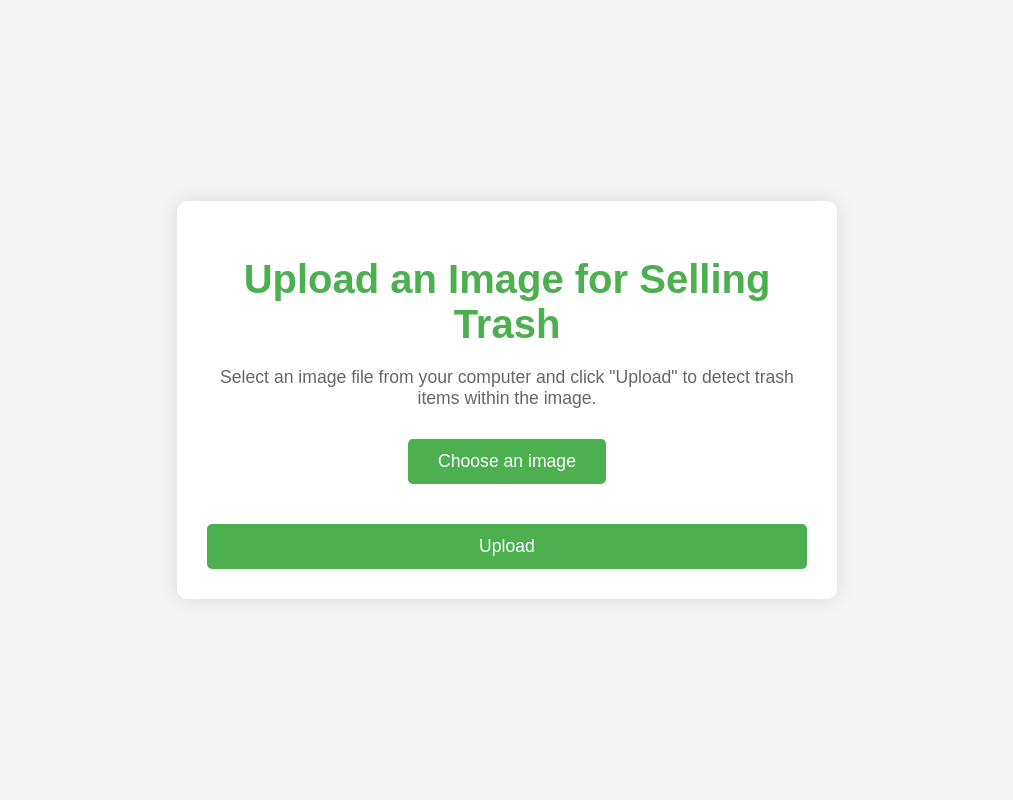
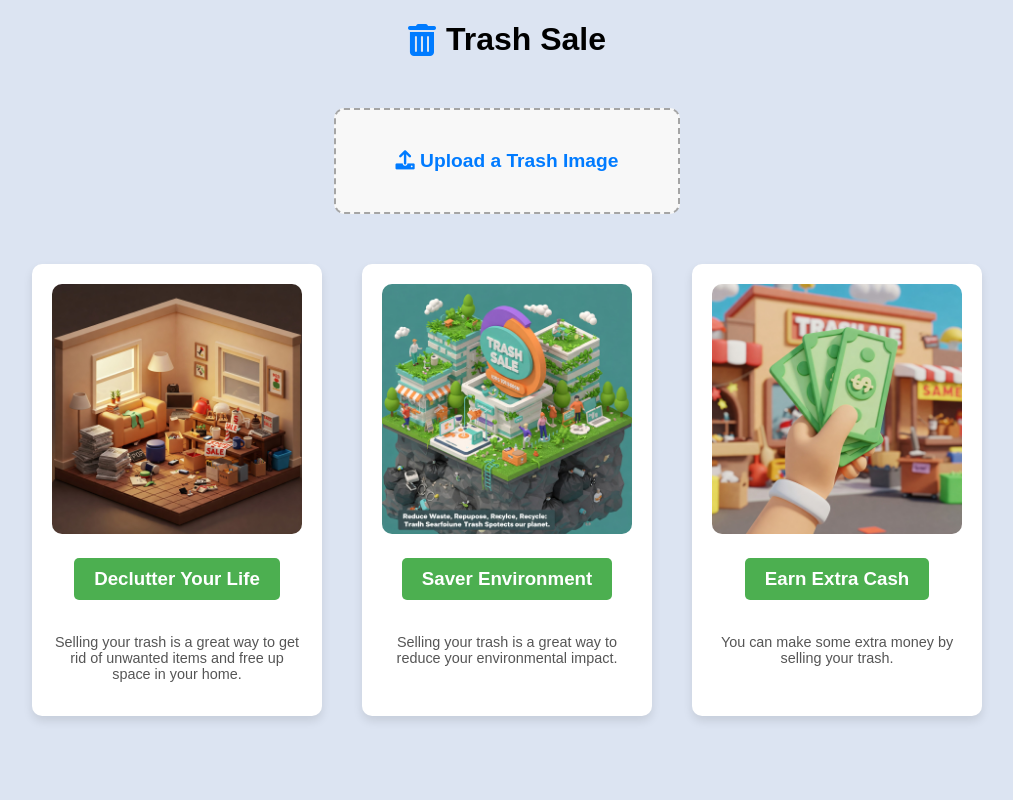
Before and after one commit to Sanyam-jain30/Trash-Seller, a Flask app: page / in a window 1280 px wide. Shown: the whole page, without its empty margins (133-1146 px from the left). Run offline with Flask 3, Linux system fonts and the light colour scheme.

Commit message:
Version 2.0 - design update

```diff
--- a/static/styles.css
+++ b/static/styles.css
@@ -1,193 +1,183 @@
-/* General page styling */
+/* General Styling */
 body {
     font-family: 'Arial', sans-serif;
-    background-color: #f4f4f4;
+    background-color: #dce4f2;
     color: #333;
     margin: 0;
     padding: 0;
     display: flex;
     justify-content: center;
     align-items: center;
-    min-height: 100vh;
+    flex-direction: column;
 }
 
+/* Container */
 .container {
-    width: 90%;
-    max-width: 600px;
-    background-color: #fff;
-    padding: 30px;
-    box-shadow: 0 0 20px rgba(0, 0, 0, 0.1);
-    border-radius: 10px;
     text-align: center;
 }
 
-h1 {
-    font-size: 2.5rem;
-    color: #4CAF50;
-    margin-bottom: 20px;
+/* Header */
+header h1 {
+    font-size: 2rem;
+    color: #000;
+    font-weight: bold;
+    display: flex;
+    align-items: center;
+    justify-content: center;
 }
 
-/* Header */
-h2 {
-    text-align: center;
-    color: #4CAF50;
-    font-size: 2rem;
+header h1 i {
+    color: #007bff;
+    margin-right: 10px;
 }
 
-/* Table Styling */
+/* Upload Section */
+.upload-label {
+    display: block;
+    font-weight: bold;
+    cursor: pointer;
+    color: #007bff;
+    text-align: center;
+    width: max-content;
+    font-size: 1.2rem;
+    padding: 40px 60px;
+    text-align: center;
+    border: 2px dashed #00000055;
+    border-radius: 10px;
+    background-color: #f8f8f8;
+    cursor: pointer;
+    margin: 50px auto;
+}
+
+.upload-label:hover {
+    border-color: #007bff; /* Change color on hover */
+}
+
+input[type="file"] {
+    display: none;
+}
+
+/* Features Section */
+.features {
+    display: flex;
+    justify-content: center;
+    flex-wrap: wrap;
+    gap: 40px;
+    margin: 20px 0;
+}
+
+.feature-card {
+    background: white;
+    padding: 20px;
+    border-radius: 10px;
+    text-align: center;
+    width: 250px;
+    box-shadow: 0 5px 10px rgba(0, 0, 0, 0.1);
+}
+
+.feature-card img {
+    width: 100%;
+    border-radius: 10px;
+}
+
+.feature-card h3 a {
+    color: #1a1a1a;
+    font-weight: bold;
+    text-decoration: none;
+}
+
+.feature-card h3 a:hover {
+    color: #007bff;
+}
+
+.feature-card p {
+    font-size: 0.9rem;
+    color: #555;
+}
+
+
+.result-container {
+    width: 80%;
+    margin: 30px auto;
+    background: white;
+    padding: 20px;
+    border-radius: 10px;
+    box-shadow: 0px 4px 10px rgba(0, 0, 0, 0.1);
+    text-align: center;
+}
+
+h2 {
+    color: #4CAF50;
+    display: flex;
+    align-items: center;
+    justify-content: center;
+}
+
+h2 img {
+    width: 30px;
+    margin-right: 10px;
+}
+
+.image-container {
+    margin: 20px 0;
+    text-align: center;
+}
+
+.image-container img {
+    max-height: 400px;
+    max-width: 500px;
+    border-radius: 10px;
+    border: 2px solid #4CAF50;
+}
+
 table {
     width: 100%;
     border-collapse: collapse;
-    margin-top: 30px;
-    font-size: 1rem;
-    text-align: left;
+    margin-top: 20px;
+    background: #ffffff;
+    border-radius: 10px;
+    overflow: hidden;
 }
 
 th, td {
-    padding: 12px 15px;
+    padding: 10px;
     border: 1px solid #ddd;
     text-align: center;
 }
 
 th {
-    background-color: #4CAF50;
+    background: #4CAF50;
     color: white;
-    font-weight: bold;
 }
 
-td {
-    background-color: #f9f9f9;
+tr:nth-child(even) {
+    background: #f9f9f9;
 }
 
-/* Hover effects on table rows */
-tr:hover {
-    background-color: #f1f1f1;
+h3 {
+    color: #333;
+    margin-top: 20px;
+    background: #4CAF50;
+    display: inline-block;
+    padding: 10px 20px;
+    border-radius: 5px;
+    color: white;
 }
 
-/* Price styling */
-h3 {
-    font-size: 1.5rem;
-    text-align: center;
-    margin-top: 20px;
-    color: #333;
-    font-weight: 600;
-}
-
-h4 {
-    text-align: center;
-    font-size: 1.2rem;
-    color: #444;
-}
-
-/* Image Styling */
-.image-container {
-    text-align: center;
-    margin-top: 30px;
-}
-
-img {
-    max-width: 100%;
-    border-radius: 10px;
-    box-shadow: 0 0 10px rgba(0, 0, 0, 0.1);
-}
-
-/* Button Styling (if you plan on adding one) */
-button {
-    background-color: #4CAF50;
-    color: white;
-    padding: 10px 20px;
-    border: none;
-    border-radius: 5px;
-    cursor: pointer;
-    font-size: 1rem;
+.button-container {
     margin-top: 20px;
 }
 
-button:hover {
-    background-color: #45a049;
+.button {
+    text-decoration: none;
+    background: #4CAF50;
+    color: white;
+    padding: 10px 15px;
+    border-radius: 5px;
+    font-weight: bold;
+    transition: 0.3s;
 }
 
-.description {
-    font-size: 1.1rem;
-    color: #666;
-    margin-bottom: 30px;
+.button:hover {
+    background: #45a049;
 }
-
-/* Form Styling */
-.upload-form {
-    display: flex;
-    flex-direction: column;
-    align-items: center;
-}
-
-/* Custom File Input */
-.custom-file-input {
-    position: relative;
-    margin-bottom: 20px;
-}
-
-.custom-file-input input[type="file"] {
-    display: none; /* Hide default file input */
-}
-
-.custom-file-input label {
-    background-color: #4CAF50;
-    color: white;
-    padding: 12px 30px;
-    border-radius: 5px;
-    cursor: pointer;
-    font-size: 1.1rem;
-    display: inline-block;
-    transition: background-color 0.3s ease;
-}
-
-.custom-file-input label:hover {
-    background-color: #45a049;
-}
-
-.custom-file-input label:active {
-    background-color: #388e3c;
-}
-
-/* Button Styling */
-.upload-form button {
-    background-color: #4CAF50;
-    color: white;
-    padding: 12px 30px;
-    border: none;
-    border-radius: 5px;
-    cursor: pointer;
-    font-size: 1.1rem;
-    width: 100%;
-}
-
-.upload-form button:hover {
-    background-color: #45a049;
-}
-
-.upload-form input[type="file"]:focus,
-.upload-form button:focus {
-    outline: none;
-    box-shadow: 0 0 5px rgba(0, 0, 0, 0.1);
-}
-
-/* Responsive design for smaller screens */
-@media (max-width: 768px) {
-    .container {
-        width: 90%;
-        padding: 20px;
-    }
-
-    h1 {
-        font-size: 2rem;
-    }
-
-    .description {
-        font-size: 1rem;
-    }
-
-    .upload-form button {
-        font-size: 1rem;
-        padding: 10px 20px;
-    }
-}
--- a/templates/index.html
+++ b/templates/index.html
@@ -3,22 +3,43 @@
 <head>
     <meta charset="UTF-8">
     <meta name="viewport" content="width=device-width, initial-scale=1.0">
-    <title>Upload Image</title>
+    <title>Trash Sale</title>
     <link rel="stylesheet" type="text/css" href="{{ url_for('static', filename='styles.css') }}">
+    <link rel="stylesheet" href="https://cdnjs.cloudflare.com/ajax/libs/font-awesome/6.0.0/css/all.min.css">
 </head>
 <body>
     <div class="container">
-        <h1>Upload an Image for Selling Trash</h1>
-        <p class="description">Select an image file from your computer and click "Upload" to detect trash items within the image.</p>
+        <!-- Header -->
+        <header>
+            <h1><i class="fas fa-trash-alt"></i> Trash Sale</h1>
+        </header>
 
-        <!-- Image upload form -->
-        <form action="/upload" method="POST" enctype="multipart/form-data" class="upload-form">
-            <div class="custom-file-input">
-                <input type="file" name="image" id="fileInput" accept="image/*" required>
-                <label for="fileInput">Choose an image</label>
+        <!-- Drag & Drop Image Upload -->
+        <form action="/upload" method="post" enctype="multipart/form-data">
+            <label class="upload-label">
+                <i class="fas fa-upload"></i> Upload a Trash Image
+                <input type="file" name="image" id="file-input" accept="image/*" onchange="this.form.submit()">
+            </label>
+        </form>
+
+        <!-- Feature Cards Section -->
+        <div class="features">
+            <div class="feature-card">
+                <img src="{{ url_for('static', filename='assets/declutter.jpg') }}" alt="Declutter">
+                <h3>Declutter Your Life</h3>
+                <p>Selling your trash is a great way to get rid of unwanted items and free up space in your home.</p>
             </div>
-            <button type="submit">Upload</button>
-        </form>
+            <div class="feature-card">
+                <img src="{{ url_for('static', filename='assets/save_environment.jpg') }}" alt="Save Environment">
+                <h3>Saver Environment</h3>
+                <p>Selling your trash is a great way to reduce your environmental impact.</p>
+            </div>
+            <div class="feature-card">
+                <img src="{{ url_for('static', filename='assets/earn_cash.jpg') }}" alt="Earn Cash">
+                <h3>Earn Extra Cash</h3>
+                <p>You can make some extra money by selling your trash.</p>
+            </div>
+        </div>
     </div>
 </body>
 </html>
```
Also changed, not shown: templates/results.html (+8 -5 lines), static/assets/declutter.jpg (added), static/assets/earn_cash.jpg (added), static/assets/save_environment.jpg (added), static/uploads/environment.jpg (added), static/uploads/image.jpg (added), static/uploads/image4.png (added), static/uploads/image5.png (added).
